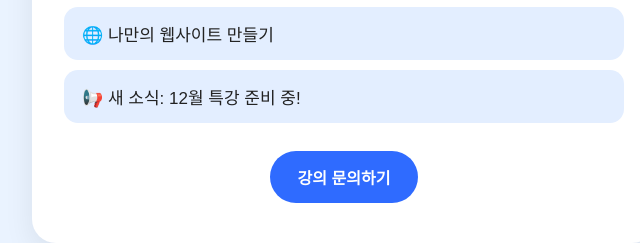
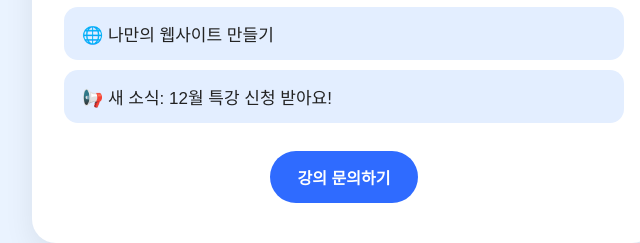
Before and after one commit to yoo9857/my-first-site, a plain HTML site: page index.html in a window 1280 px wide. Shown: the part 526-769 px from the top of the page, 296-936 px from the left. Drawn offline with Linux system fonts and the light colour scheme.

Commit message:
새 소식 바꾸기

```diff
--- a/index.html
+++ b/index.html
@@ -29,7 +29,7 @@
       <li>💡 AI 활용 특강</li>
       <li>🛠️ 업무 자동화 도우미 만들기</li>
       <li>🌐 나만의 웹사이트 만들기</li>
-      <li>📢 새 소식: 12월 특강 준비 중!</li>
+      <li>📢 새 소식: 12월 특강 신청 받아요!</li>
     </ul>
     <!-- ④ 버튼 (글자와 주소) -->
     <a class="btn" href="https://aicoder.kr">강의 문의하기</a>
```
